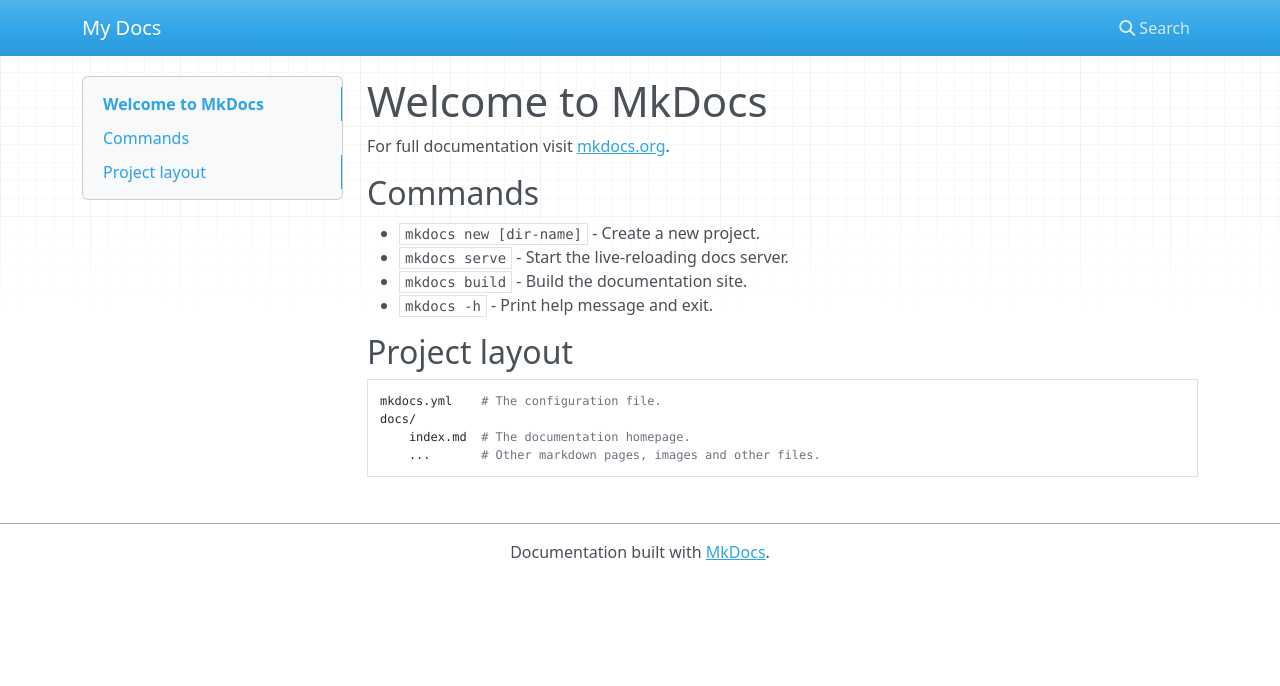
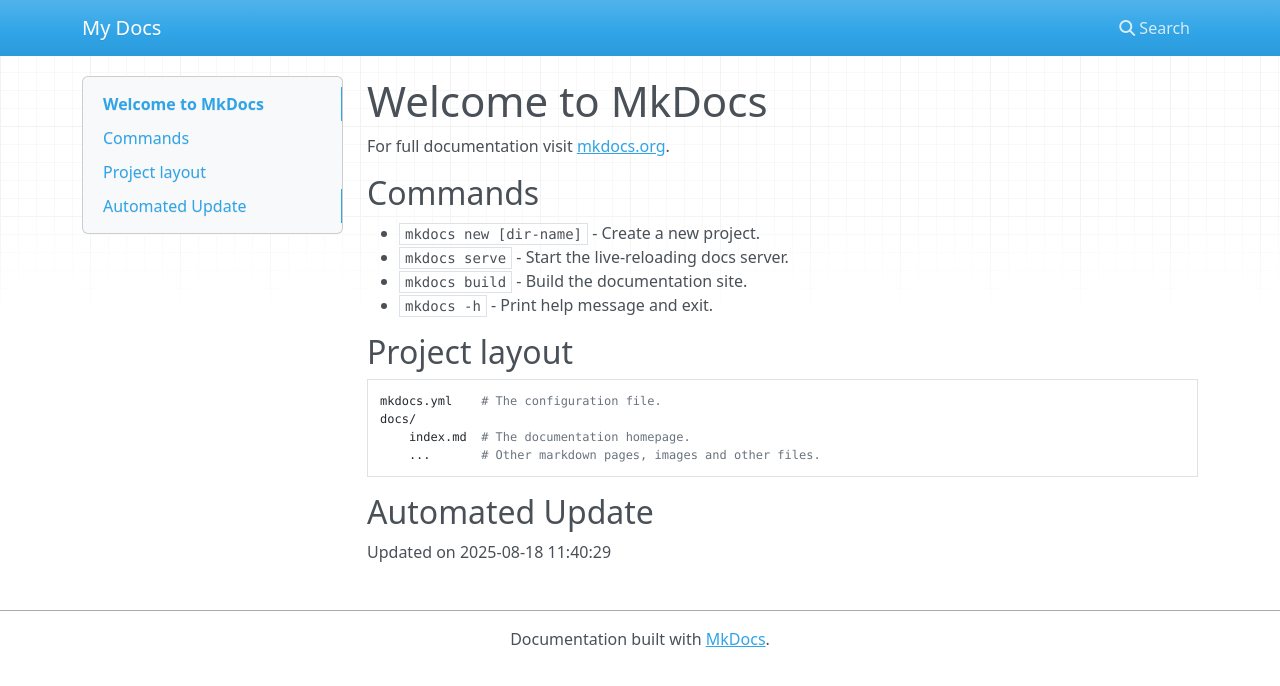
Before and after one commit to Trickster138/my-docs-site, an MkDocs documentation site: the page built from docs/index.md, in a window 1280 px wide. Shown: the top 686 px of the page. Built offline with MkDocs 1.6.1, drawn with Linux system fonts in a browser that asks for light colours; nearby versions of some CDN libraries.

Commit message:
Automated update to index.md

```diff
--- a/docs/index.md
+++ b/docs/index.md
@@ -15,3 +15,8 @@
     docs/
         index.md  # The documentation homepage.
         ...       # Other markdown pages, images and other files.
+
+
+
+## Automated Update
+Updated on 2025-08-18 11:40:29
```
